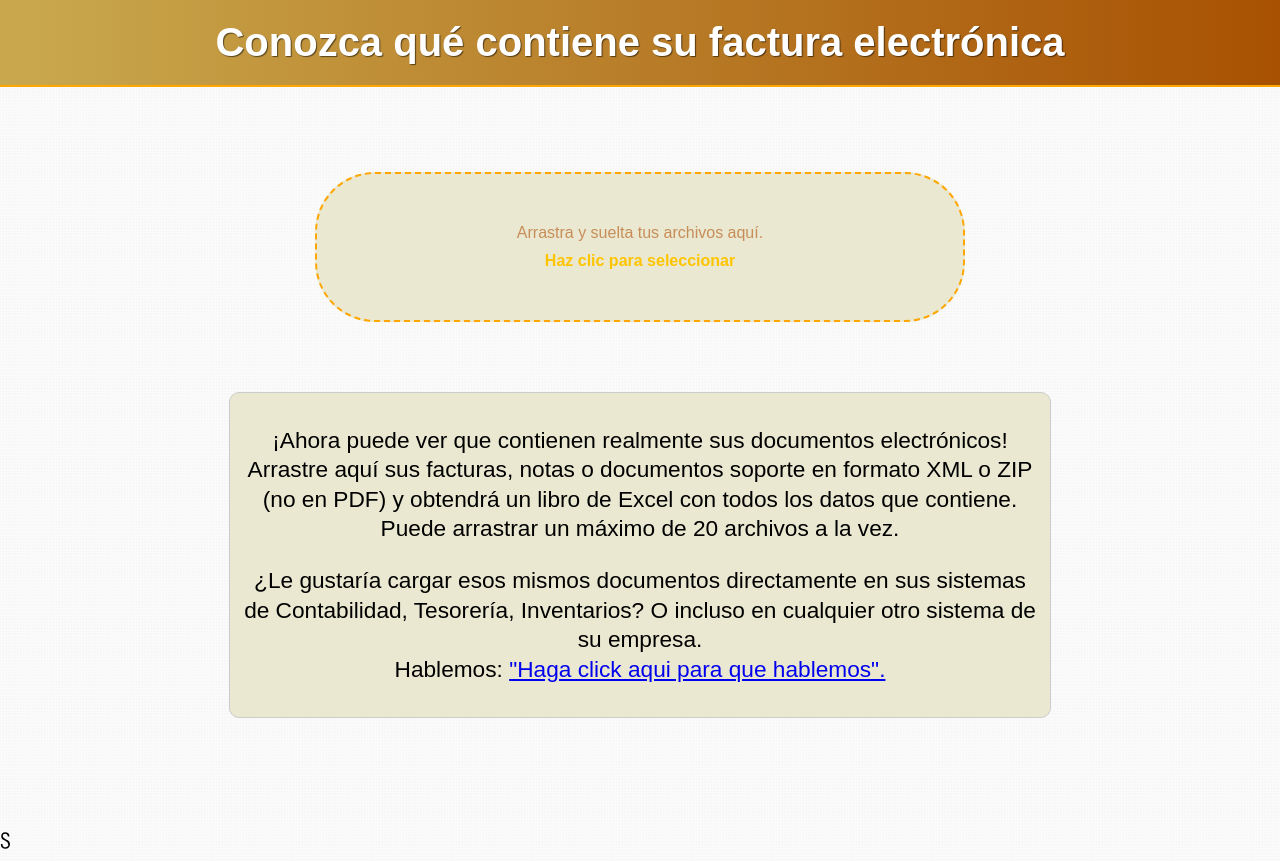
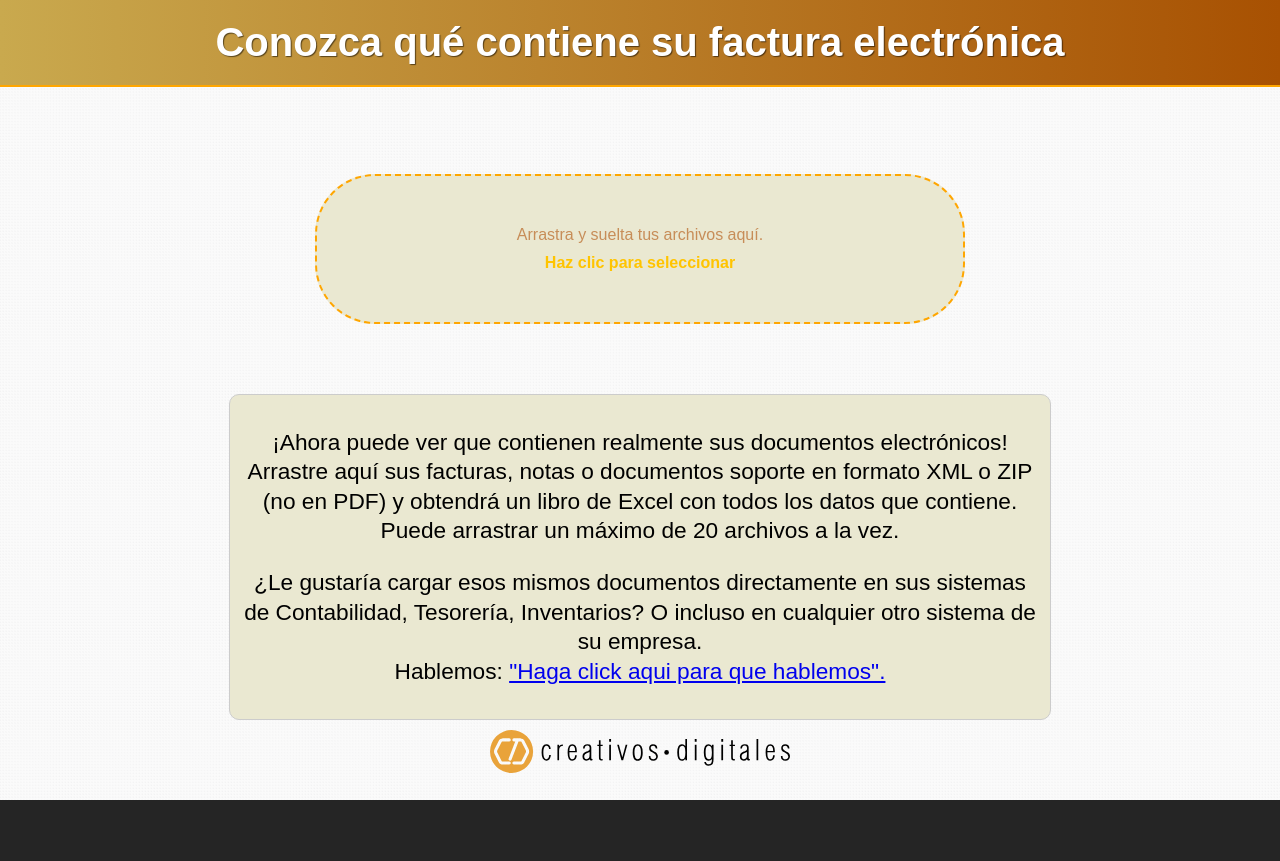
Before and after one commit to JhnnyPzG/GFE, a website: page public/index.html in a window 1280 px wide. After the commit the page ends 800 px from the top, so only its background shows below. Drawn offline with Linux system fonts and the light colour scheme.

Commit message:
Update style.css

```diff
--- a/public/style.css
+++ b/public/style.css
@@ -152,11 +152,12 @@
 
 .logo {
     position: relative;
-    bottom: 0;
-    top: 100px;
-    right: 780px;
-    width: 300px;
+    float: left;
+    width: 100%;
+    top: 10px;
+    max-width: 300px;
     height: auto;
+    background-size: cover;
 }
 
 /* Estilos para pantallas con un ancho máximo de 600px */
```
